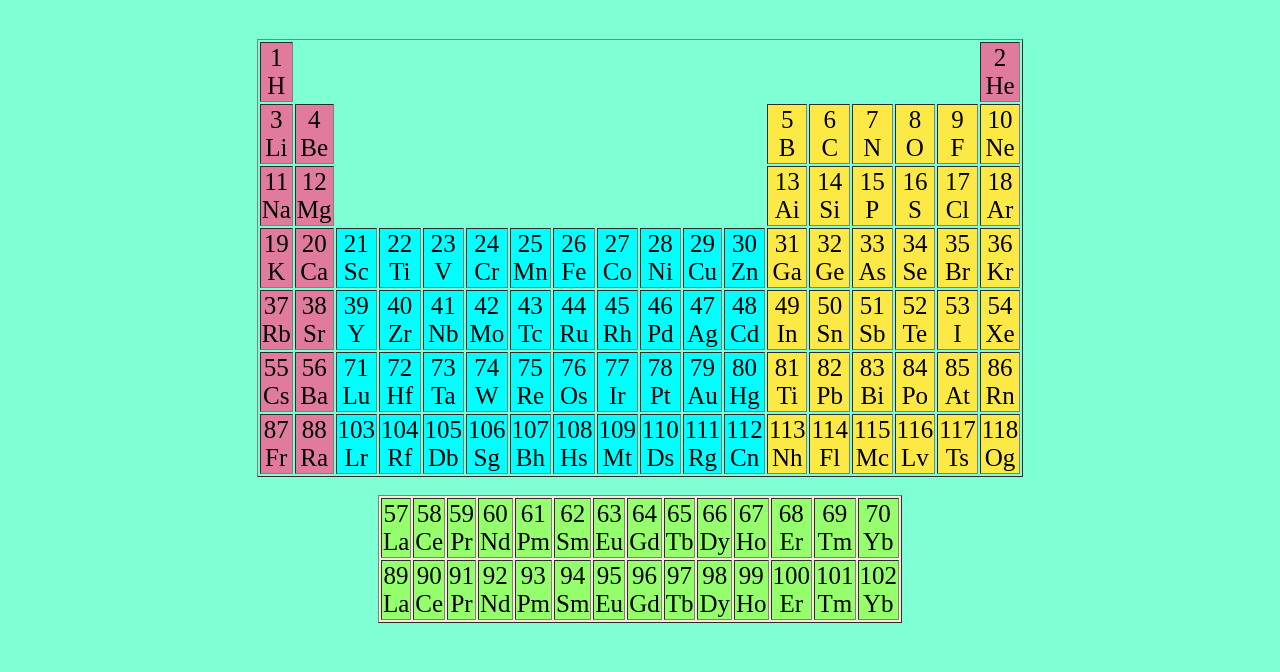
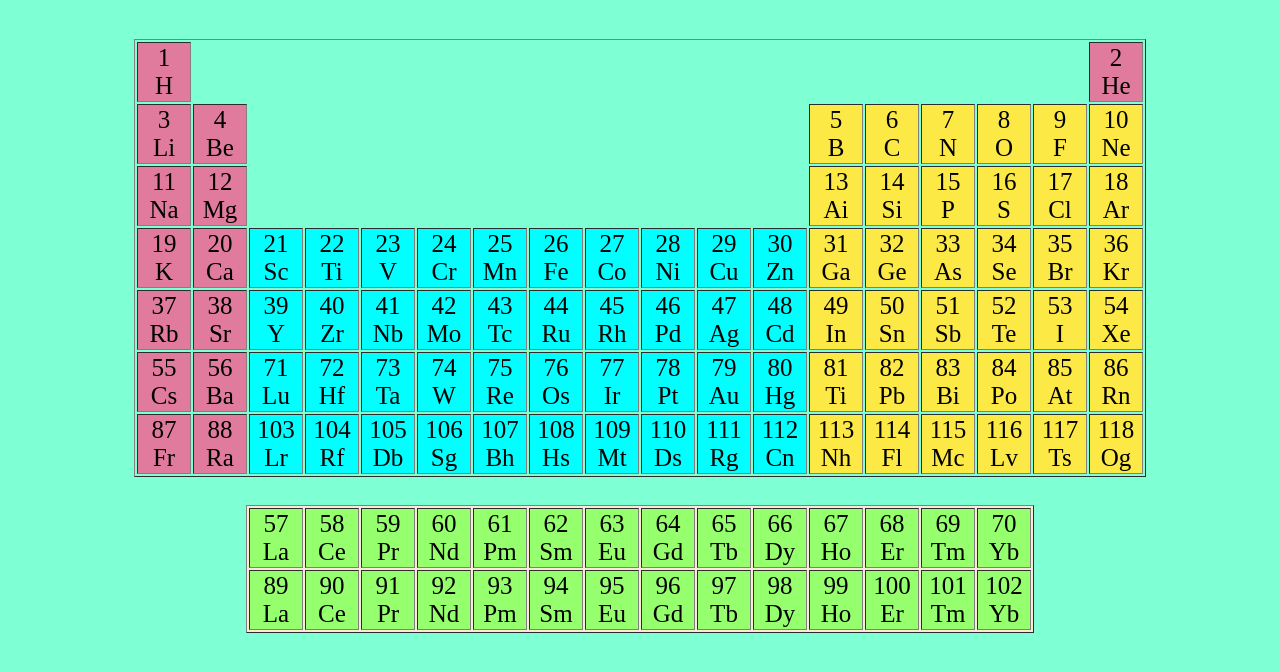
Before and after one commit to sufiyan091/Periodic-table, a plain HTML site: page index.html in a window 1280 px wide. Shown: the part 110-782 px from the top of the page. Drawn offline with Linux system fonts and the light colour scheme.

Commit message:
periodic table

```diff
--- a/style.css
+++ b/style.css
@@ -1 +1,9 @@
-table :hover{ color: black; }
+td{
+    width: 50px;
+    height: 50px;
+    margin-top: 600px;
+ }
+ table{
+    margin:  5px;
+    margin-top: 5px;
+  }
```
Also changed, not shown: index.html (+1 -1 lines).
